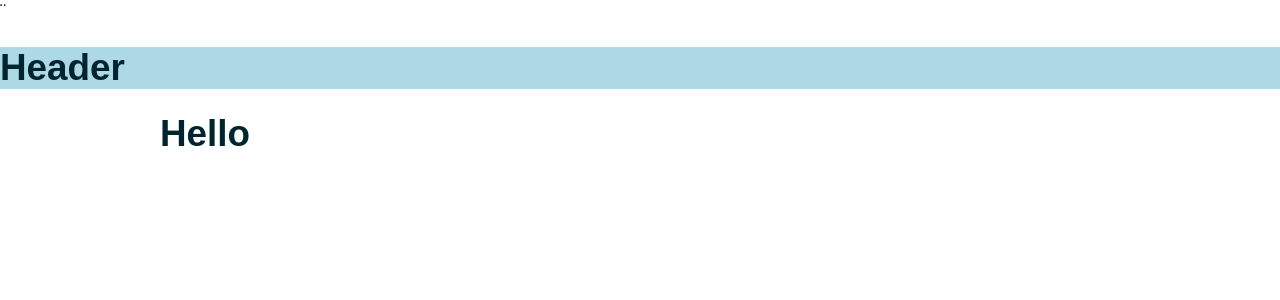
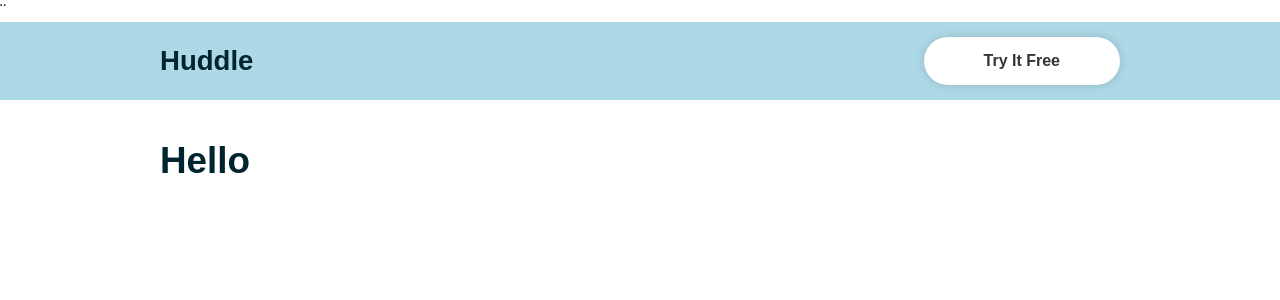
Before and after one commit to HampusJohnOlausson/styled-components_test, a React (Create React App) app: page / in a window 1280 px wide. Shown: the top 300 px of the page. Built offline with nearby package versions, Linux system fonts and the light colour scheme.

Commit message:
implemented button with styled-componenets

```diff
--- a/src/components/header.js
+++ b/src/components/header.js
@@ -1,10 +1,17 @@
 import React from 'react'
-import { StyledHeader } from './styles/Header.styled'
+import { Container } from './styles/container.styled'
+import { StyledHeader, Nav } from './styles/Header.styled'
+import { Button } from './styles/Button.styled'
 
 const Header = () => {
   return (
     <StyledHeader>
-      <h1>Header</h1>
+      <Container>
+        <Nav>
+          <h1>Huddle</h1>
+        <Button>Try It Free</Button>
+        </Nav>
+      </Container>
     </StyledHeader>
   )
 }
--- /dev/null
+++ b/src/components/styles/Button.styled.js
@@ -0,0 +1,17 @@
+import styled from 'styled-components'
+
+export const Button = styled.button`
+  border-radius: 50px;
+  border: none;
+  box-shadow: 0 0 10px rgba(0, 0, 0, 0.15);
+  cursor: pointer;
+  font-size: 16px;
+  font-weight: 700;
+  padding: 15px 60px;
+  background-color: ${({ bg }) => bg || '#fff'};
+  color: ${({ color }) => color || '#333'};
+  &:hover {
+    opacity: 0.9;
+    transform: scale(0.98);
+  }
+`
--- a/src/components/styles/Header.styled.js
+++ b/src/components/styles/Header.styled.js
@@ -1,6 +1,12 @@
-import Styled from 'styled-components';
+import styled from 'styled-components';
 
-export const StyledHeader = Styled.header`
+export const StyledHeader = styled.header`
    background-color: ${({ theme }) => theme.colors.header};
+`
 
+export const Nav = styled.nav`
+  display: flex;
+  align-items: center;
+  justify-content: space-between;
+  margin-bottom: 40px;
 `
```
